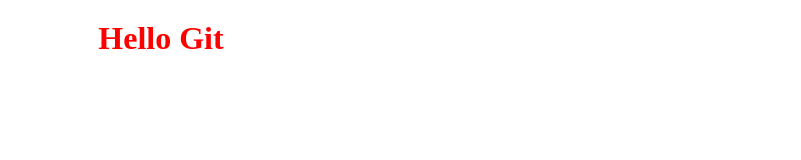
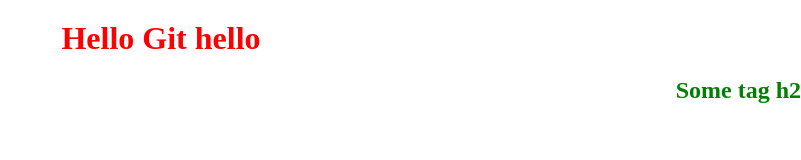
Before and after one commit to ViktoriaMolochii/git-lesson, a plain HTML site: page index.html in a window 1280 px wide. Shown: the whole page, without its empty margins (479-1280 px from the left). Drawn offline with Linux system fonts and the light colour scheme; files that its build step writes are made by us from their sources.

Commit message:
Add new tag

```diff
--- a/index.html
+++ b/index.html
@@ -8,6 +8,7 @@
     <link rel="stylesheet" href="main.css">
 </head>
 <body>
-    <h1>Hello Git</h1>
+    <h1>Hello Git hello</h1>
+    <h2>Some tag h2</h2>
 </body>
 </html>
--- a/styles/main.css
+++ b/styles/main.css
@@ -8,3 +8,7 @@ h1{
     text-align: center;
     margin: 20px 0;
 }
+h2{
+    color:green;
+    text-align:right;
+}
```
